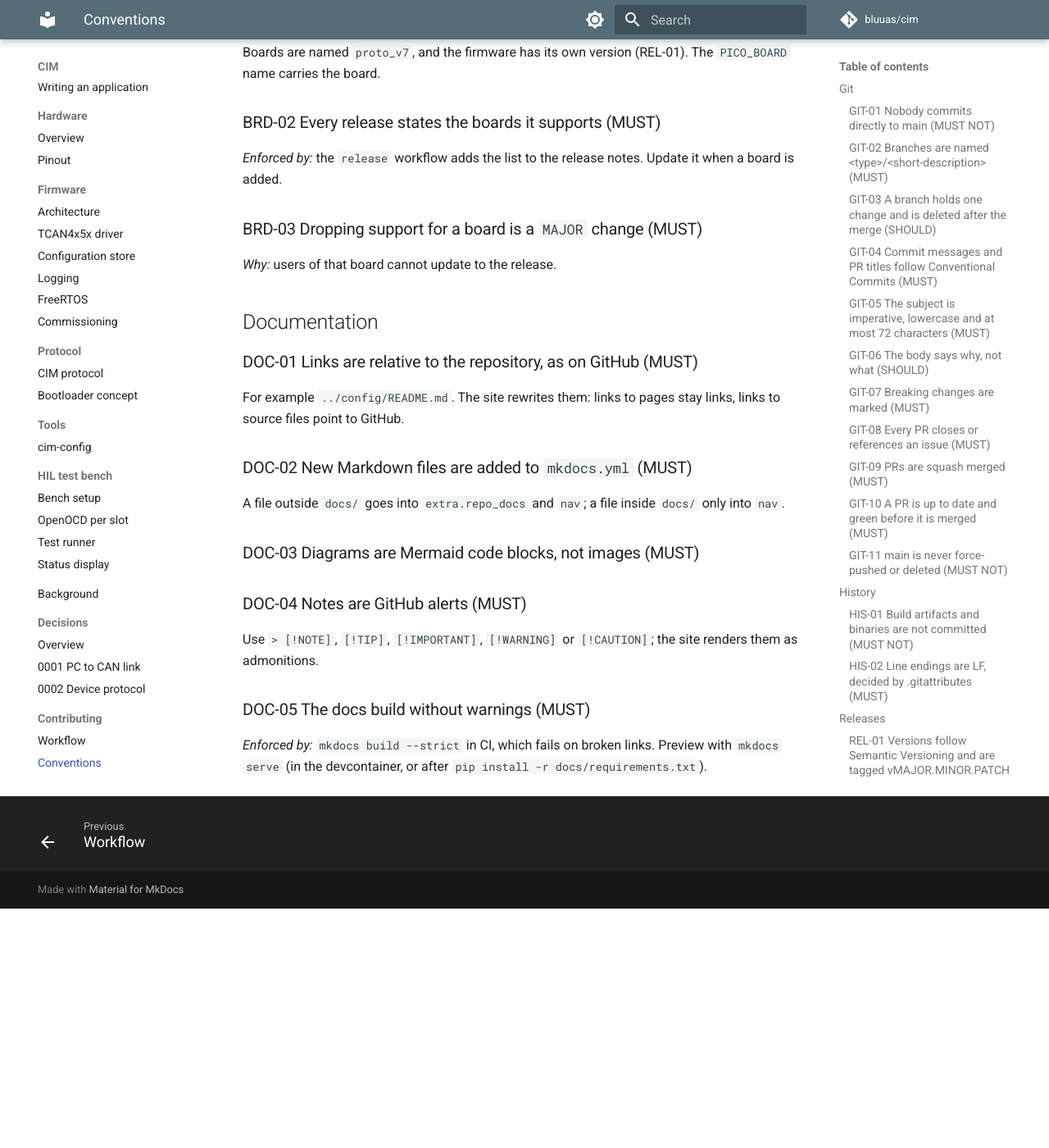
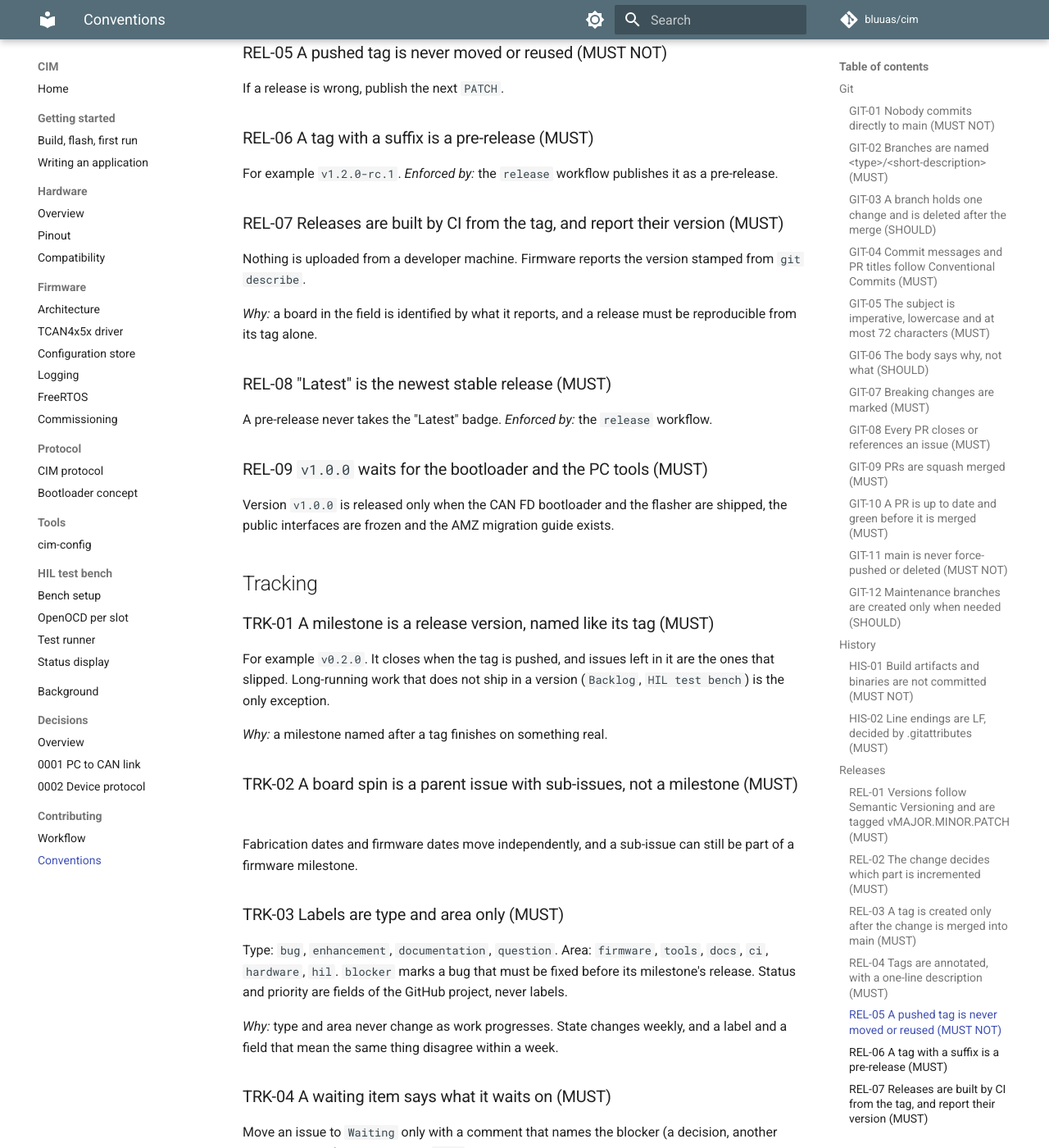
Before and after one commit to bluuas/cim, an MkDocs documentation site: the page built from docs/conventions.md, in a window 1280 px wide and 1400 px high, scrolled down 4714 px. Shown: the whole window at 82% size. Built offline with MkDocs 1.6.1 and Material for MkDocs 9.7.7, drawn with Linux system fonts in a browser that asks for light colours; comment, search, counter and statistics services are not loaded; before the commit the page ends 5822 px from its top, so only the background shows below that; some of the changed text lies outside the part shown.

Commit message:
docs: add release and tracking rules (#78)
Closes #77

## What
New rules in docs/conventions.md: GIT-12, REL-07 to REL-09, TRK-01 to
TRK-05, DOC-06 to DOC-08. New page docs/hardware/compatibility.md,
.github/release.yml categories, and the Latest badge in the release
workflow.

## Checklist
- [ ] CI is green
- [x] Tested on hardware / not applicable
- [x] Docs / README updated

Co-authored-by: Claude Sonnet 5.5 <noreply@anthropic.com>

```diff
--- a/docs/conventions.md
+++ b/docs/conventions.md
@@ -95,6 +95,12 @@ The required checks are `firmware (cim_proto_v7-debug)`, `firmware (cim_proto_v7
 
 *Why:* rewriting shared history breaks every other clone. *Enforced by:* branch protection on `main`.
 
+### GIT-12 Maintenance branches are created only when needed (SHOULD)
+
+There is no `develop` branch. When a fix must reach an older release line that someone depends on, create `release/vX.Y` from its last tag and tag the fix there as the next `PATCH`. Until then, all work happens on `main`.
+
+*Why:* a second long-lived branch only adds merge steps while nobody depends on an old line.
+
 ## History
 
 ### HIS-01 Build artifacts and binaries are not committed (MUST NOT)
@@ -123,6 +129,8 @@ For example `v1.2.3`. The `v` belongs to the tag, not to the version.
 | `MINOR` | new backward-compatible feature                                               |
 | `PATCH` | bug fix without a new feature                                                 |
 
+Before `v1.0.0`, a `MINOR` increment may also contain incompatible changes, and `v1.0.0` is released when the public interfaces are declared stable. The public interfaces are the CAN protocol, the headers under `firmware/*/include/cim/`, `cim_import.cmake` with `cim_add_app()`, and the format of the config store. Projects such as AMZ's use CIM as a submodule, so these are the contract.
+
 *Why:* the number answers "can I update without reflashing or changing the board?".
 
 ### REL-03 A tag is created only after the change is merged into `main` (MUST)
@@ -141,6 +149,46 @@ If a release is wrong, publish the next `PATCH`.
 
 For example `v1.2.0-rc.1`. *Enforced by:* the `release` workflow publishes it as a pre-release.
 
+### REL-07 Releases are built by CI from the tag, and report their version (MUST)
+
+Nothing is uploaded from a developer machine. Firmware reports the version stamped from `git describe`.
+
+*Why:* a board in the field is identified by what it reports, and a release must be reproducible from its tag alone.
+
+### REL-08 "Latest" is the newest stable release (MUST)
+
+A pre-release never takes the "Latest" badge. *Enforced by:* the `release` workflow.
+
+### REL-09 `v1.0.0` waits for the bootloader and the PC tools (MUST)
+
+Version `v1.0.0` is released only when the CAN FD bootloader and the flasher are shipped, the public interfaces are frozen and the AMZ migration guide exists.
+
+## Tracking
+
+### TRK-01 A milestone is a release version, named like its tag (MUST)
+
+For example `v0.2.0`. It closes when the tag is pushed, and issues left in it are the ones that slipped. Long-running work that does not ship in a version (`Backlog`, `HIL test bench`) is the only exception.
+
+*Why:* a milestone named after a tag finishes on something real.
+
+### TRK-02 A board spin is a parent issue with sub-issues, not a milestone (MUST)
+
+Fabrication dates and firmware dates move independently, and a sub-issue can still be part of a firmware milestone.
+
+### TRK-03 Labels are type and area only (MUST)
+
+Type: `bug`, `enhancement`, `documentation`, `question`. Area: `firmware`, `tools`, `docs`, `ci`, `hardware`, `hil`. `blocker` marks a bug that must be fixed before its milestone's release. Status and priority are fields of the GitHub project, never labels.
+
+*Why:* type and area never change as work progresses. State changes weekly, and a label and a field that mean the same thing disagree within a week.
+
+### TRK-04 A waiting item says what it waits on (MUST)
+
+Move an issue to `Waiting` only with a comment that names the blocker (a decision, another issue, a delivery). Otherwise it is `Todo`.
+
+### TRK-05 Each release has a checklist issue (SHOULD)
+
+The issue is titled `Release vX.Y.Z` and sits in that milestone.
+
 ## Boards
 
 ### BRD-01 Board revisions are numbered and independent of the firmware version (MUST)
@@ -156,6 +204,17 @@ Boards are named `proto_v7`, and the firmware has its own version (REL-01). The
 *Why:* users of that board cannot update to the release.
 
 ## Documentation
+
+| You are writing | It goes to |
+|---|---|
+| How to build, flash, run or access something | README or `docs/` |
+| What a thing is: pinout, protocol, interfaces, compatibility | one reference page under `docs/` |
+| A rule | this page |
+| Why we decided something | a comment on the issue, or an ADR (DOC-07) |
+| A measurement, test report or bring-up result | a comment on the issue, with the data attached |
+| What changed | the commit or pull request |
+| What is still to do | an issue |
+| Board design files | the `cim-hardware` repository |
 
 ### DOC-01 Links are relative to the repository, as on GitHub (MUST)
 
@@ -174,3 +233,15 @@ Use `> [!NOTE]`, `[!TIP]`, `[!IMPORTANT]`, `[!WARNING]` or `[!CAUTION]`; the sit
 ### DOC-05 The docs build without warnings (MUST)
 
 *Enforced by:* `mkdocs build --strict` in CI, which fails on broken links. Preview with `mkdocs serve` (in the devcontainer, or after `pip install -r docs/requirements.txt`).
+
+### DOC-06 Markdown holds what a reader needs again later (MUST)
+
+A file is a how-to, a reference, a rule or a concept page. Dated results go to the issue that owns the work, with the data attached. What changed goes to the commit or PR. What is still to do is an issue.
+
+### DOC-07 The file states the outcome, the issue holds the reasoning (MUST)
+
+Alternatives and trade-offs live in the issue comment, which the file links. Architecture-level decisions that other projects depend on (protocols, the bootloader, the PC link) are recorded as ADRs.
+
+### DOC-08 One fact has one home (MUST)
+
+Everywhere else links to it.
--- a/mkdocs.yml
+++ b/mkdocs.yml
@@ -85,6 +85,7 @@ nav:
   - Hardware:
       - Overview: hardware/overview.md
       - Pinout: hardware/pinout.md
+      - Compatibility: hardware/compatibility.md
   - Firmware:
       - Architecture: firmware/architecture.md
       - TCAN4x5x driver: firmware/drivers/tcan4x5x/README.md
```
Also changed, not shown: CONTRIBUTING.md (+3 -3 lines), docs/hardware/compatibility.md (added, +9 -0 lines), 2 other files.
